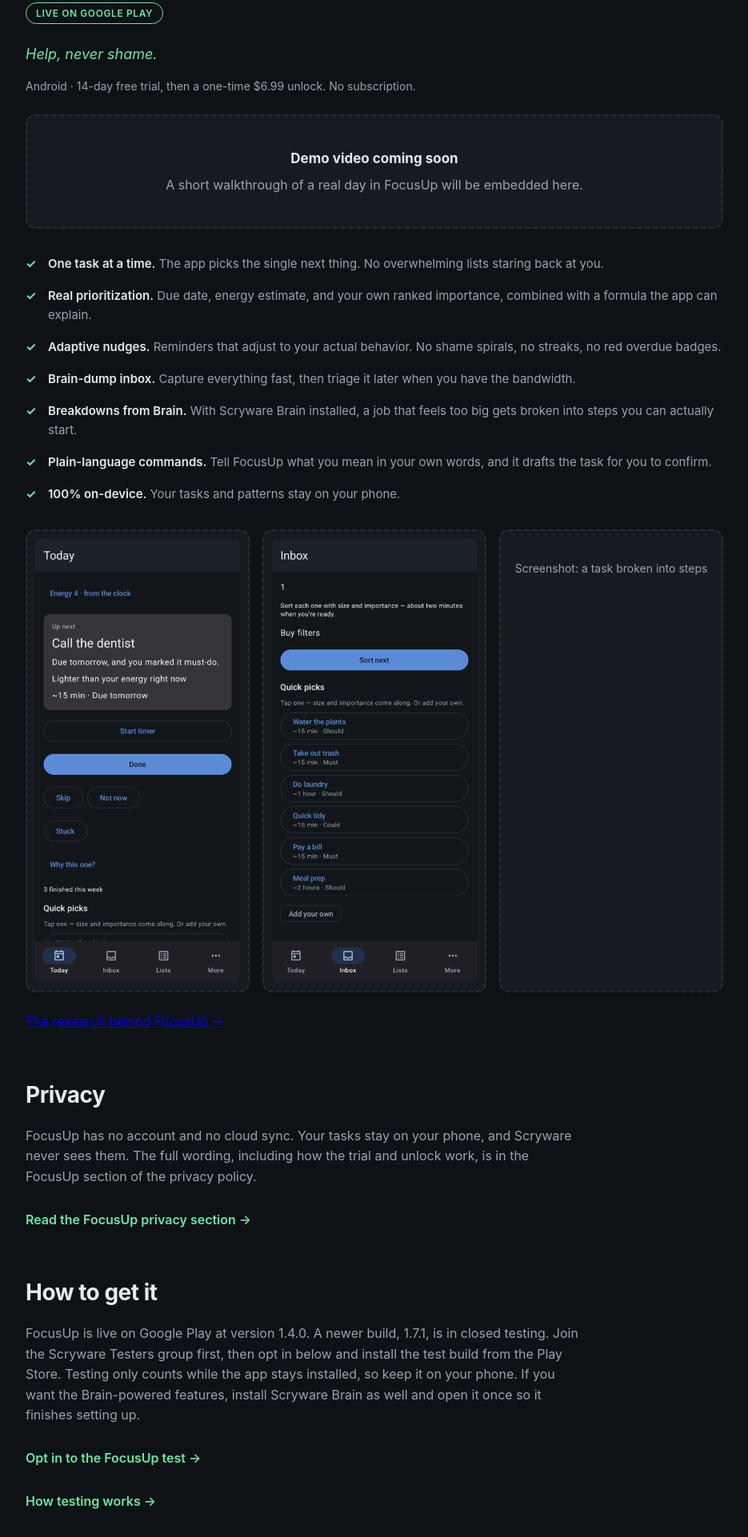
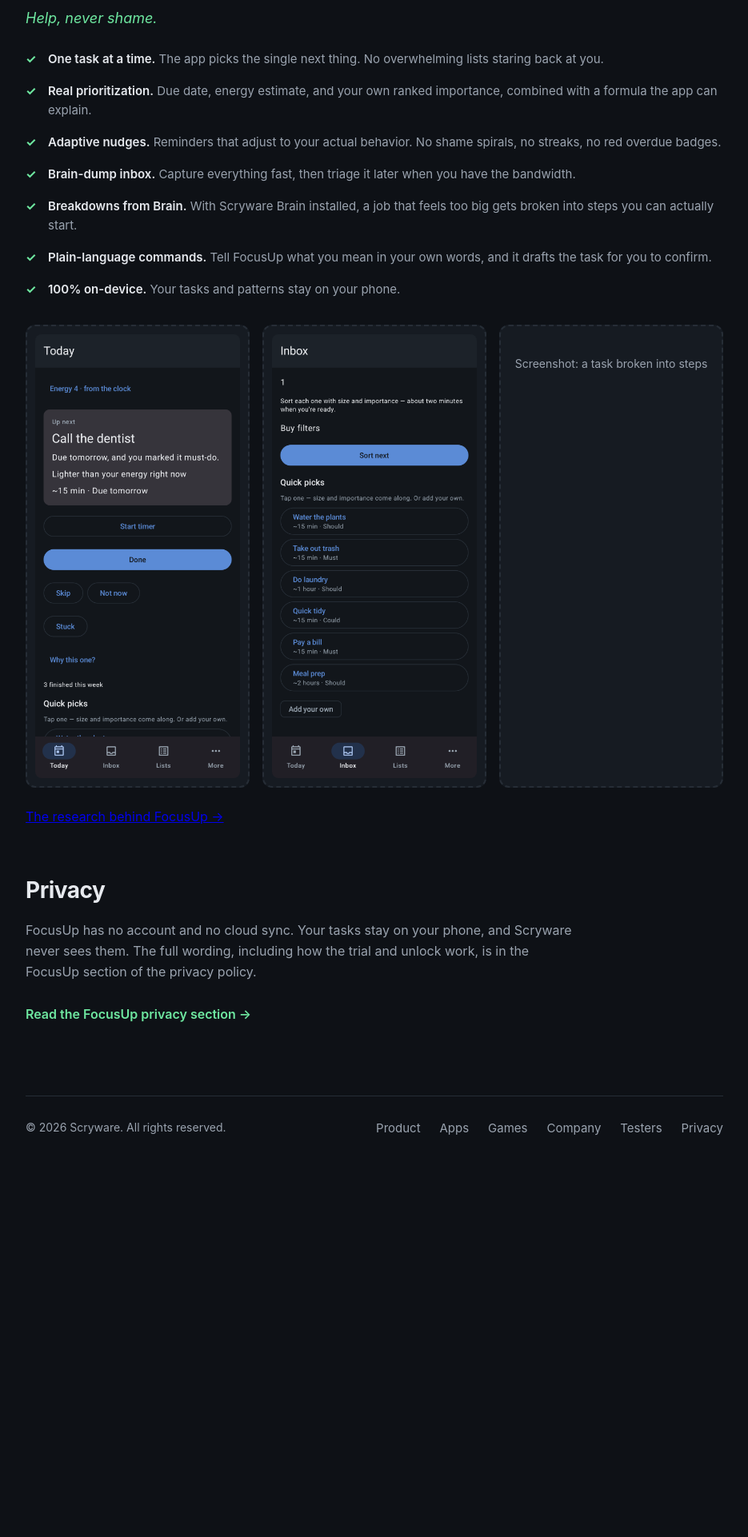
Before and after one commit to GrumpyDadPool/scryware.io, a plain HTML site: page app-focusup.html in a window 1280 px wide. Shown: the part 498-2420 px from the top of the page at 80% size, without its empty margins (172-1107 px from the left). After the commit the page ends 1961 px from the top, so only its background shows below. Drawn offline with Linux system fonts and the light colour scheme.

Commit message:
Website pass per Kevin's 2026-11-15 rulings: app-focusup.html

```diff
--- a/app-focusup.html
+++ b/app-focusup.html
@@ -4,7 +4,7 @@
 <meta charset="UTF-8">
 <meta name="viewport" content="width=device-width, initial-scale=1.0">
 <title>FocusUp | Scryware</title>
-<meta name="description" content="FocusUp decides what to do next: one task at a time, adaptive nudges, and on-device AI help from Scryware Brain. Live on Google Play.">
+<meta name="description" content="FocusUp decides what to do next: one task at a time, adaptive nudges, and on-device AI help from Scryware Brain.">
 <link rel="stylesheet" href="styles.css">
 <link rel="icon" href="scryware-logo.png" type="image/png">
 <style>
@@ -41,10 +41,7 @@
 
   <section class="block">
     <div class="app-detail">
-      <div class="app-head"><span class="badge">Live on Google Play</span></div>
       <p class="app-belief">Help, never shame.</p>
-      <p class="price-note">Android · 14-day free trial, then a one-time $6.99 unlock. No subscription.</p>
-      <div class="media-placeholder"><strong>Demo video coming soon</strong>A short walkthrough of a real day in FocusUp will be embedded here.</div>
       <ul class="check-list">
         <li><strong>One task at a time.</strong> The app picks the single next thing. No overwhelming lists staring back at you.</li>
         <li><strong>Real prioritization.</strong> Due date, energy estimate, and your own ranked importance, combined with a formula the app can explain.</li>
@@ -68,12 +65,6 @@
       <p class="section-link"><a class="more-link" href="privacy.html#focusup">Read the FocusUp privacy section &rarr;</a></p>
     </div>
 
-    <div class="app-detail">
-      <h2>How to get it</h2>
-      <p class="app-why">FocusUp is live on Google Play at version 1.4.0. A newer build, 1.7.1, is in closed testing. Join the Scryware Testers group first, then opt in below and install the test build from the Play Store. Testing only counts while the app stays installed, so keep it on your phone. If you want the Brain-powered features, install Scryware Brain as well and open it once so it finishes setting up.</p>
-      <p class="section-link"><a class="more-link" href="https://play.google.com/apps/testing/com.scryware.focus">Opt in to the FocusUp test &rarr;</a></p>
-      <p class="section-link"><a class="more-link" href="testers.html">How testing works &rarr;</a></p>
-    </div>
   </section>
 
   <footer>
```
